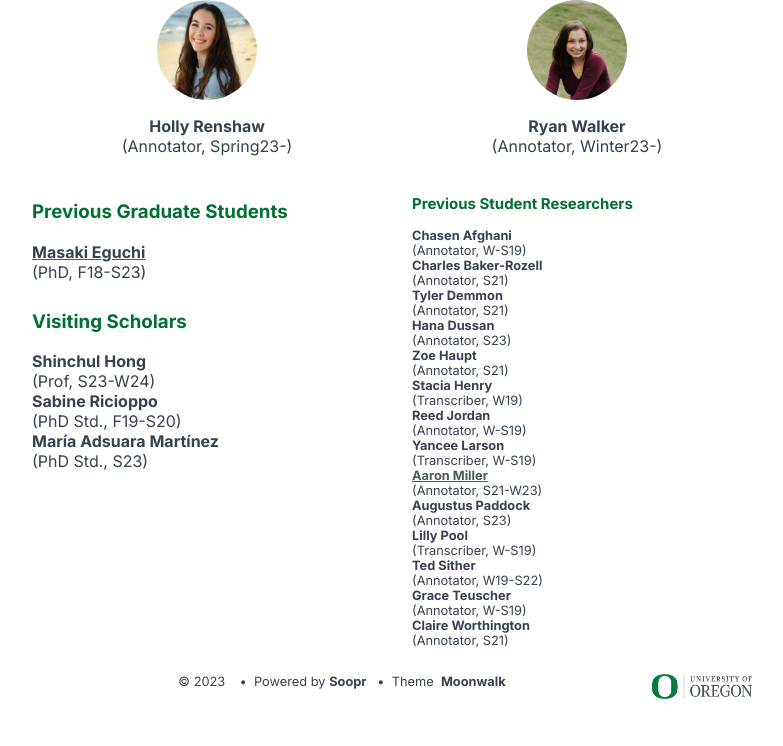
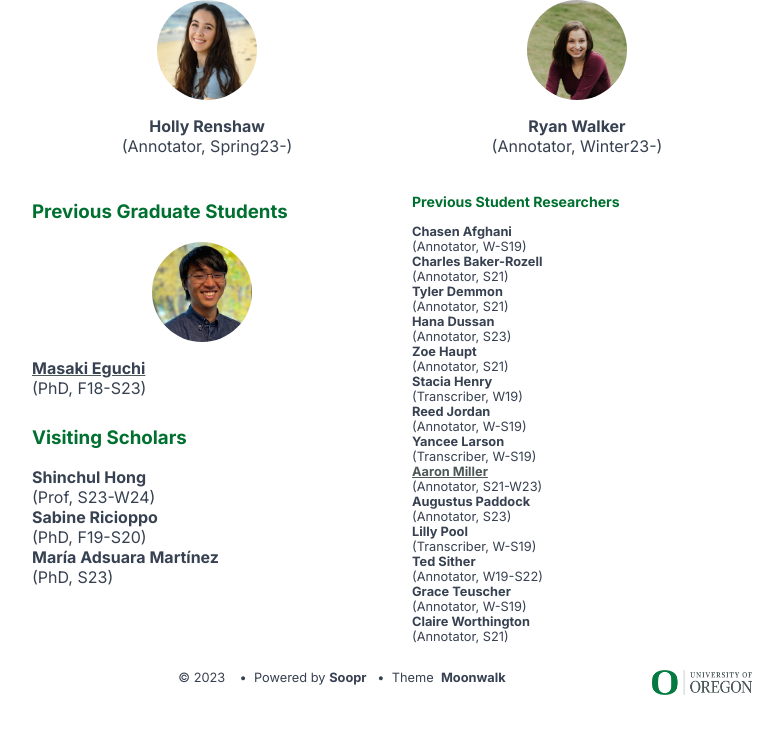
Before and after one commit to LCR-ADS-Lab/LCR-ADS-Home, a Jekyll site: the page built from docs/People.md, in a window 1280 px wide. Shown: the part 1009-1755 px from the top of the page, without its empty margins (248-1031 px from the left). Built offline with Jekyll 4.4.1, drawn with Linux system fonts in a browser that asks for light colours.

Commit message:
Update People.md

```diff
--- a/docs/People.md
+++ b/docs/People.md
@@ -79,6 +79,9 @@ title: People
 <div style="display: flex; justify-content: space-between; width: 100%;">
     <div style="flex: 1; text-align: left; padding-right: 20px;">
         <h3>Previous Graduate Students</h3>
+        <div style="height: 100px; width: 100px; overflow: hidden; border-radius: 50%; margin: 0 auto;">
+          <img src="images/masaki_2023-edit.jpg" style="height: 100%;">
+        </div>
         <p>
           <a href="https://masakieguchi.weebly.com/" target="_blank"><strong>Masaki Eguchi</strong></a><br>
           (PhD, F18-S23)<br>
@@ -87,13 +90,13 @@ title: People
         <p><strong>Shinchul Hong</strong><br>
           (Prof, S23-W24)<br>
           <strong>Sabine Ricioppo</strong><br>
-          (PhD Std., F19-S20)<br>
+          (PhD, F19-S20)<br>
           <strong>María Adsuara Martínez</strong><br>
-          (PhD Std., S23)<br>
+          (PhD, S23)<br>
         </p>
     </div>
     <div style="flex: 1; text-align: left; padding-left: 20px;font-size: 0.8em;">
-        <h3>Previous Student Researchers</h3>
+        <h3 style="font-size: 1.1em;">Previous Student Researchers</h3>
         <p>
             <strong>Chasen Afghani</strong><br>
             (Annotator, W-S19)<br>
```
